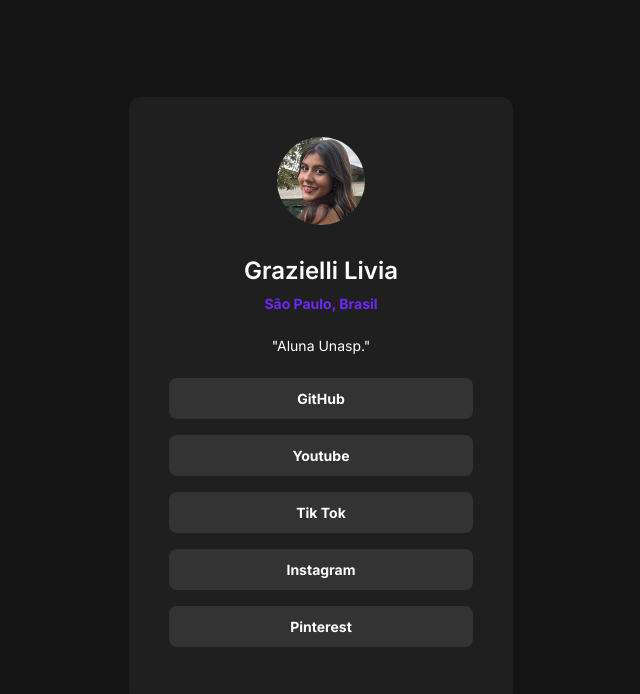
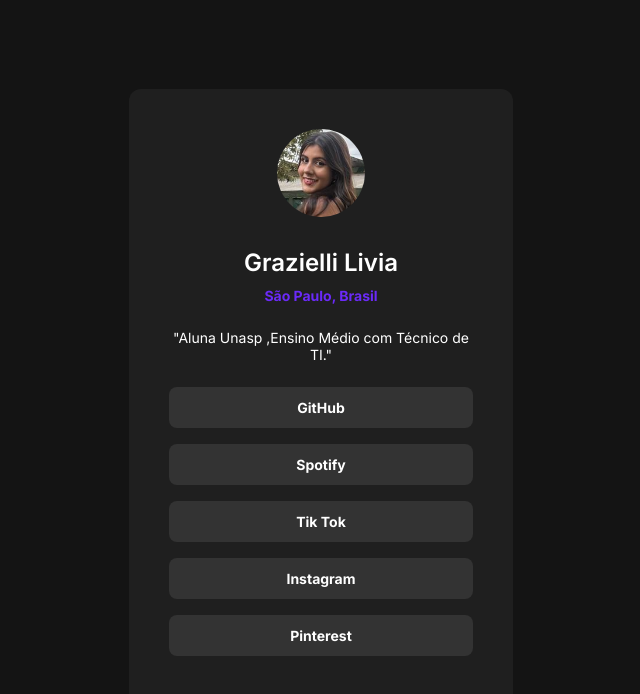
Before and after one commit to grazielli07/Link-Tree., a plain HTML site: page index.html in a window 1280 px wide. Shown: the whole page, without its empty margins (319-959 px from the left). Drawn offline with Linux system fonts and the light colour scheme.

Commit message:
mudanca dos links

```diff
--- a/index.html
+++ b/index.html
@@ -14,14 +14,14 @@
 
     <strong>São Paulo, Brasil</strong>
 
-    <p>"Aluna Unasp."</p>
+    <p>"Aluna Unasp ,Ensino Médio com Técnico de TI."</p>
 
     <ul>
 <li>
   <a href="https://github.com/grazielli07" target="_blank">GitHub</a>
 </li>
 <li>
-  <a href="https://www.youtube.com/@graziellilivia4312" target="_blank">Youtube</a>
+  <a href="https://open.spotify.com/user/nf3aol2hyot3rilf9oz38fjrq" target="_blank">Spotify</a>
 </li>
 <li>
   <a href="https://www.tiktok.com/@grazi.livia" target="_blank">Tik Tok</a>
```
